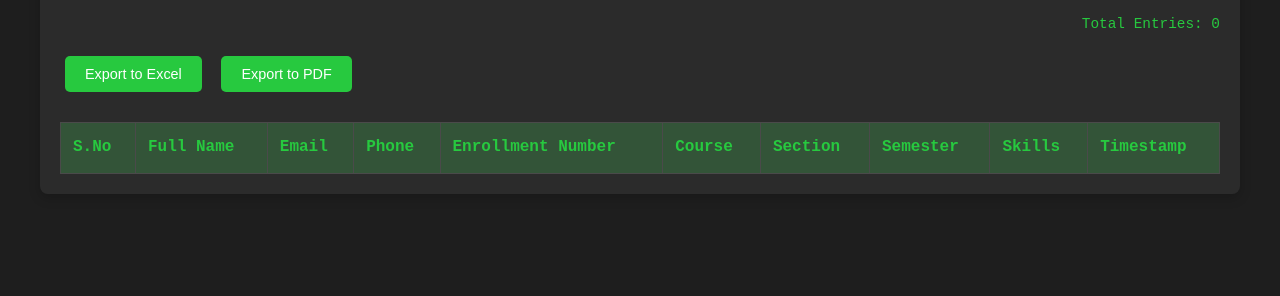
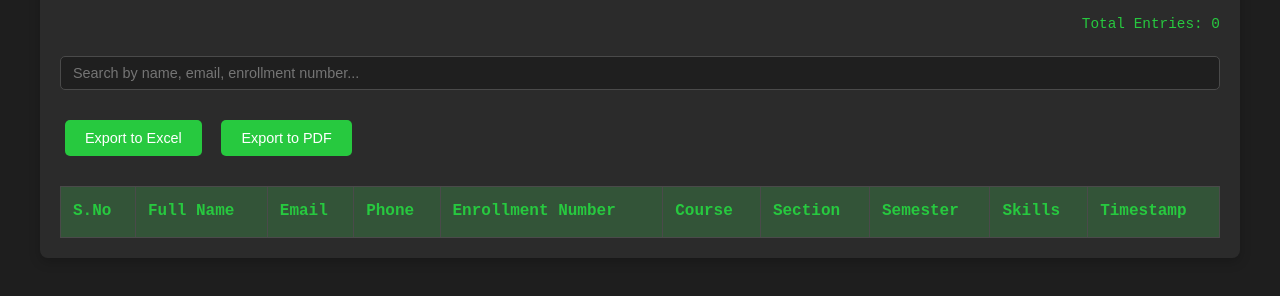
Before and after one commit to abhishek08130/cyberwar.github.io, a plain HTML site: page join/admin.html in a window 1280 px wide. Shown: the part 150-446 px from the top of the page. Drawn offline with nearby package versions, Linux system fonts and the light colour scheme; no server answers.

Commit message:
Minor Bugs

```diff
--- a/join/admin.html
+++ b/join/admin.html
@@ -166,6 +166,27 @@
             background: #1f9d32;
         }
 
+        .search-container {
+            margin: 20px 0;
+            display: flex;
+            gap: 10px;
+        }
+
+        .search-input {
+            flex: 1;
+            padding: 8px 12px;
+            border: 1px solid #4a4a4a;
+            border-radius: 5px;
+            background: rgba(30, 30, 30, 0.9);
+            color: #fff;
+            font-size: 0.9rem;
+        }
+
+        .search-input:focus {
+            outline: none;
+            border-color: #27c93f;
+        }
+
         @media (max-width: 480px) {
             body {
                 padding: 10px;
@@ -187,6 +208,9 @@
     <div class="container">
         <h1>User List</h1>
         <div class="total-entries">Total Entries: <span id="totalEntries">0</span></div>
+        <div class="search-container">
+            <input type="text" id="searchInput" class="search-input" placeholder="Search by name, email, enrollment number..." onkeyup="searchTable()">
+        </div>
         <button class="export-btn" onclick="exportToExcel()">Export to Excel</button>
         <button class="export-btn" onclick="exportToPDF()">Export to PDF</button>
         <div class="table-wrapper">
@@ -271,6 +295,29 @@
             }
         }
 
+        // Function to search table
+        function searchTable() {
+            const input = document.getElementById('searchInput');
+            const filter = input.value.toLowerCase();
+            const tbody = document.getElementById('userTableBody');
+            const rows = tbody.getElementsByTagName('tr');
+
+            for (let i = 0; i < rows.length; i++) {
+                const cells = rows[i].getElementsByTagName('td');
+                let found = false;
+
+                for (let j = 0; j < cells.length; j++) {
+                    const cellText = cells[j].textContent || cells[j].innerText;
+                    if (cellText.toLowerCase().indexOf(filter) > -1) {
+                        found = true;
+                        break;
+                    }
+                }
+
+                rows[i].style.display = found ? '' : 'none';
+            }
+        }
+
         // Function to export table data to Excel
         function exportToExcel() {
             const table = document.getElementById('userTable');
@@ -331,11 +378,8 @@
 
             doc.save('user_data.pdf');
 
-            // Log analytics event
             analytics.logEvent('export_to_pdf');
         }
-
-        // Fetch users when the page loads
         document.addEventListener('DOMContentLoaded', fetchUsers);
     </script>
 </body>
```
